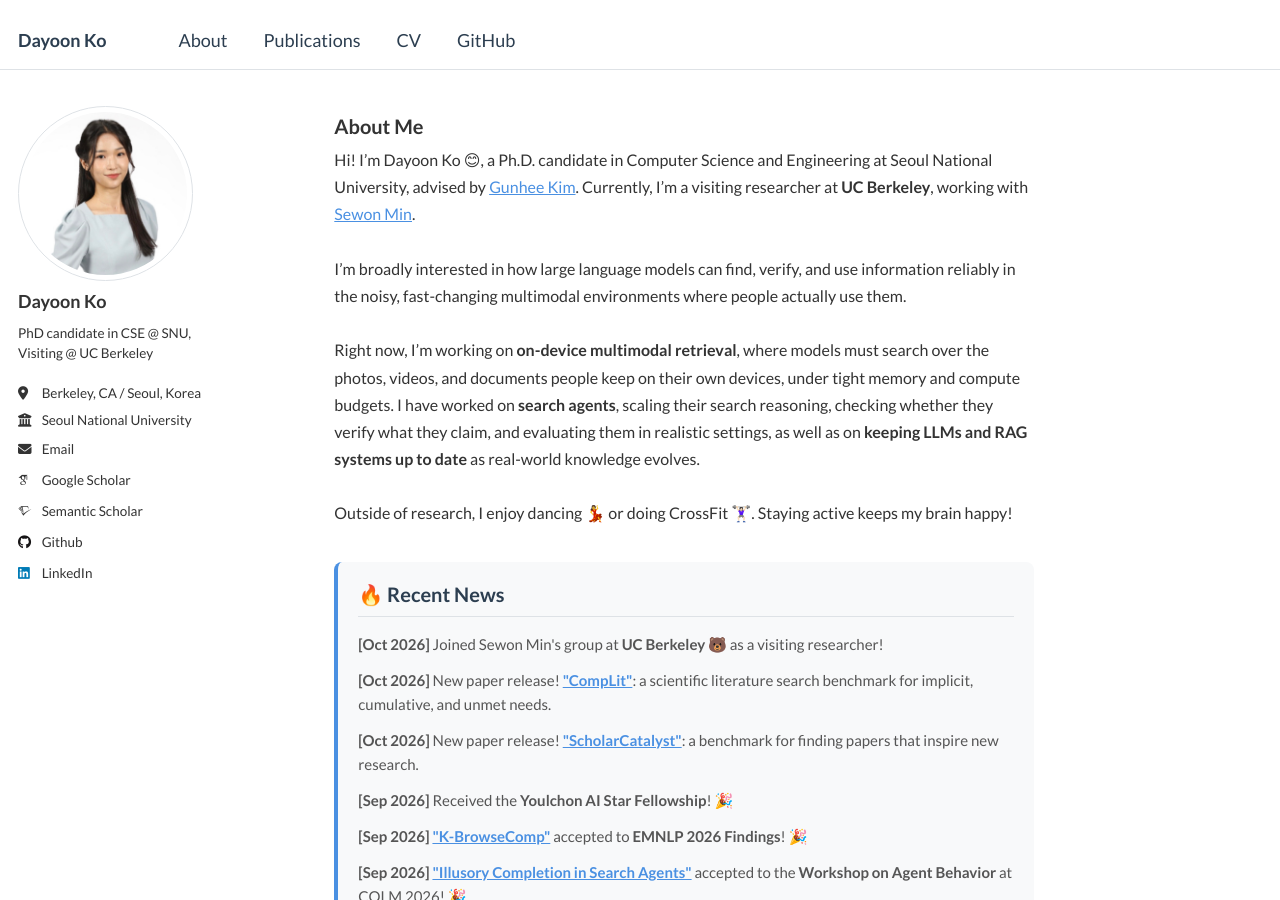
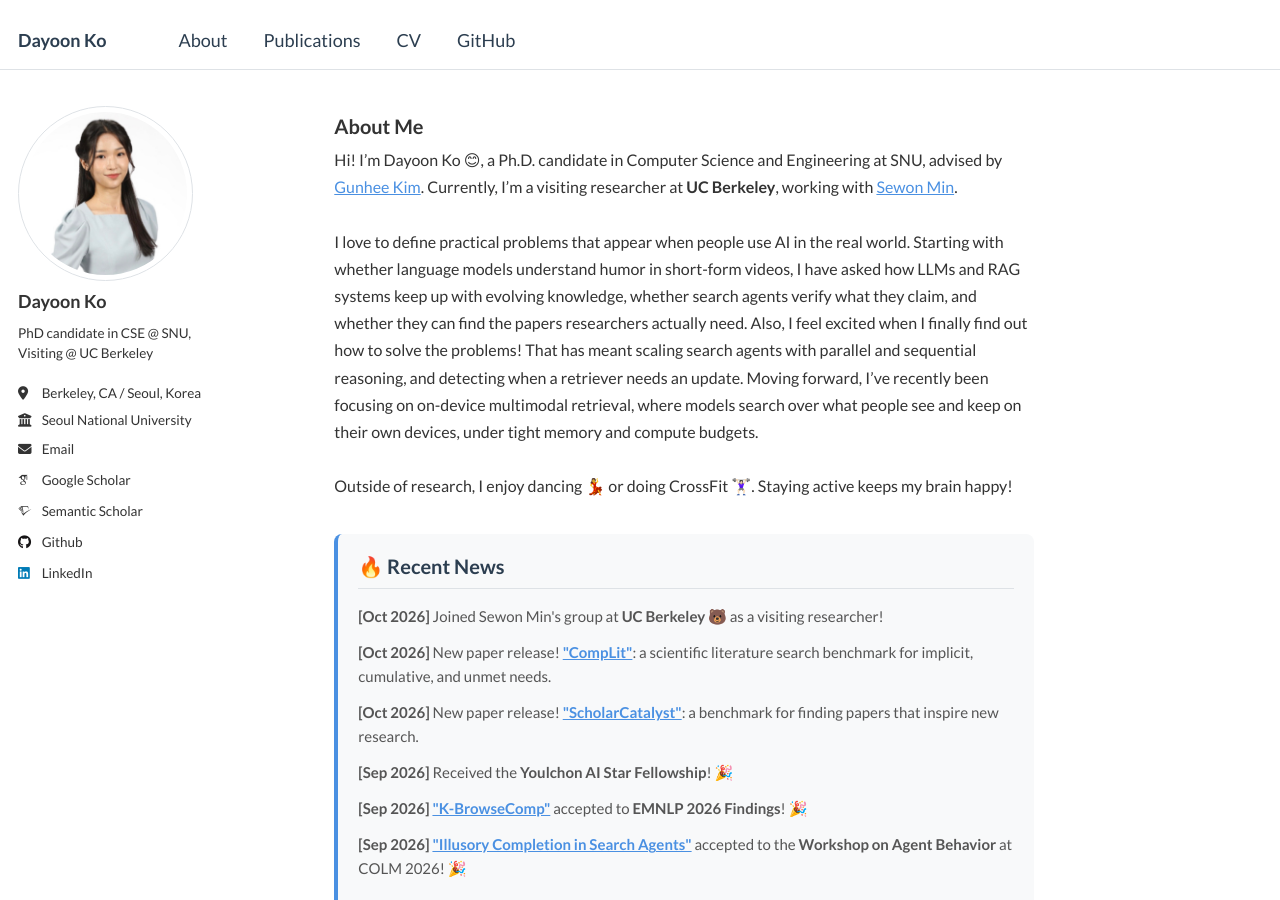
Before and after one commit to dayoon-ko/dayoon-ko.github.io, a Jekyll site: the page built from _pages/about.md, in a window 1280 px wide and 900 px high. Built offline with Jekyll 4.4.1, drawn with Linux system fonts in a browser that asks for light colours; some web fonts are replaced.

Commit message:
Draft new intro from author's outline
Co-Authored-By: Claude Opus 5.5 <noreply@anthropic.com>

```diff
--- a/_pages/about.md
+++ b/_pages/about.md
@@ -143,13 +143,9 @@ redirect_from:
 </style>
 
 <div class="intro-section">
-  Hi! I’m Dayoon Ko 😊, a Ph.D. candidate in Computer Science and Engineering at Seoul National University, advised by <a href="https://vision.snu.ac.kr/gunhee/" target="_blank">Gunhee Kim</a>.
-  Currently, I’m a visiting researcher at <strong>UC Berkeley</strong>, working with <a href="https://www.sewonmin.com/" target="_blank">Sewon Min</a>.
+  Hi! I’m Dayoon Ko 😊, a Ph.D. candidate in Computer Science and Engineering at SNU, advised by <a href="https://vision.snu.ac.kr/gunhee/" target="_blank">Gunhee Kim</a>. Currently, I’m a visiting researcher at <strong>UC Berkeley</strong>, working with <a href="https://www.sewonmin.com/" target="_blank">Sewon Min</a>.
   <br><br>
-  I’m broadly interested in how large language models can find, verify, and use information reliably in the noisy, fast-changing multimodal environments where people actually use them.
-  <br><br>
-  Right now, I’m working on <strong>on-device multimodal retrieval</strong>, where models must search over the photos, videos, and documents people keep on their own devices, under tight memory and compute budgets.
-  I have worked on <strong>search agents</strong>, scaling their search reasoning, checking whether they verify what they claim, and evaluating them in realistic settings, as well as on <strong>keeping LLMs and RAG systems up to date</strong> as real-world knowledge evolves.
+  I love to define practical problems that appear when people use AI in the real world. Starting with whether language models understand humor in short-form videos, I have asked how LLMs and RAG systems keep up with evolving knowledge, whether search agents verify what they claim, and whether they can find the papers researchers actually need. Also, I feel excited when I finally find out how to solve the problems! That has meant scaling search agents with parallel and sequential reasoning, and detecting when a retriever needs an update. Moving forward, I’ve recently been focusing on on-device multimodal retrieval, where models search over what people see and keep on their own devices, under tight memory and compute budgets.
   <br><br>
   Outside of research, I enjoy dancing 💃 or doing CrossFit 🏋🏻‍♀️. Staying active keeps my brain happy!
 </div>
```
